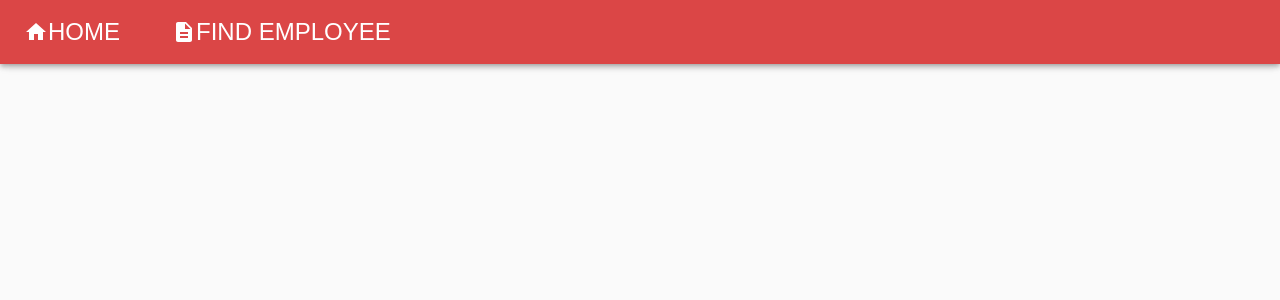
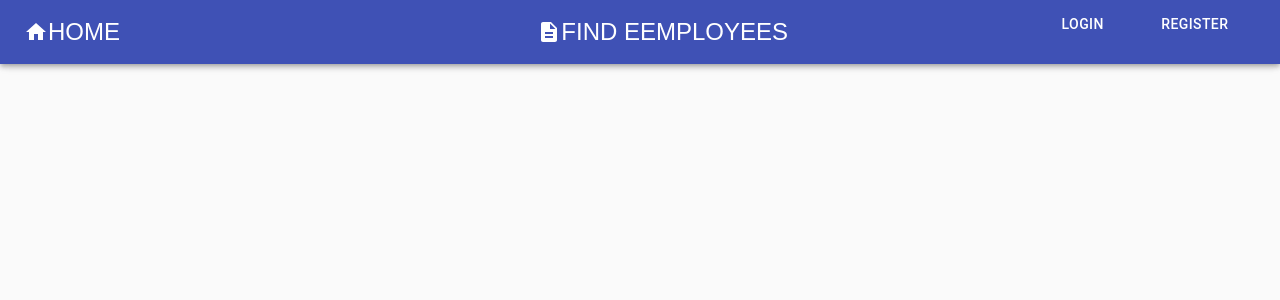
Before and after one commit to marasinipradeep/Go-Employee, a React (Create React App) app in the folder client/: page / in a window 1280 px wide. Shown: the top 300 px of the page. Built offline with nearby package versions, Linux system fonts and the light colour scheme.

Commit message:
Navbar completed with four routing buttons

```diff
--- a/client/src/Components/Header/Header.js
+++ b/client/src/Components/Header/Header.js
@@ -1,23 +1,21 @@
 import React from 'react';
 import PropTypes from 'prop-types';
-import {AppBar,Toolbar,Typography,CssBaseline,useScrollTrigger,Fab,Zoom,IconButton} from '@material-ui/core';
+import { AppBar, Toolbar, Typography, CssBaseline, useScrollTrigger, Fab, Zoom, IconButton, Button, Grid } from '@material-ui/core';
 import { makeStyles } from '@material-ui/core/styles';
-import {KeyboardArrowUp,Home,Description} from '@material-ui/icons';
-import { Link,useHistory } from 'react-router-dom';
+import { KeyboardArrowUp, Home, Description } from '@material-ui/icons';
+import { Link, useHistory } from 'react-router-dom';
 
 
 const useStyles = makeStyles((theme) => ({
     root: {
-    position: 'fixed',
-    bottom: theme.spacing(3),
-    right: theme.spacing(3),
+        flexGrow: 1
     },
     menuButton: {
-    marginRight: theme.spacing(5),
+        marginRight: theme.spacing(1),
 
     },
-  appBar:{
-    backgroundColor:"rgb(219, 70, 70)"
+    appBar: {
+        backgroundColor: "rgb(219, 70, 70)"
     }
 
 }));
@@ -67,17 +65,31 @@ export default function Navbar(props) {
     return (
         <React.Fragment>
             <CssBaseline />
-      <AppBar className={classes.appBar}>
+            <div className={classes.root}>
+                <AppBar >
                     <Toolbar >
-          <IconButton edge="start" className={classes.menuButton} color="inherit" aria-label="menu" onClick={()=>history.push("/")}>
+                        <Grid container justify="space-between" spacing={24}>
+                            <Grid item xs={12} sm={4} md={5}>
+                                <IconButton edge="start" className={classes.menuButton} color="inherit" aria-label="menu" onClick={() => history.push("/")}>
                                     <Home />HOME
           </IconButton>
+                            </Grid>
+                            <Grid item xs={12} sm={4} md={5}>
+                                <IconButton edge="start" className={classes.menuButton} color="inherit" aria-label="menu" onClick={() => history.push("/employees")}>
+                                    <Description />FIND EEMPLOYEES
+          </IconButton>
+                            </Grid>
+                            <Grid item xs={12} sm={2} md={1}>
+                                <Button color="inherit" onClick={() => history.push("/login")}>Login</Button>
+                            </Grid>
+                            <Grid item xs={12} sm={2} md={1}>
+                                <Button color="inherit" onClick={() => history.push("/register")}>Register</Button>
+                            </Grid>
 
-          <IconButton edge="start" className={classes.menuButton} color="inherit" aria-label="menu" onClick={()=>history.push("/employee")}>
-         <Description />FIND EMPLOYEE
-          </IconButton>
+                        </Grid>
                     </Toolbar>
                 </AppBar>
+            </div>
             <Toolbar id="back-to-top-anchor" />
             <ScrollTop {...props}>
                 <Fab color="secondary" size="small" aria-label="scroll back to top">
```
Lines whose indentation alone changed are shown as unchanged.
